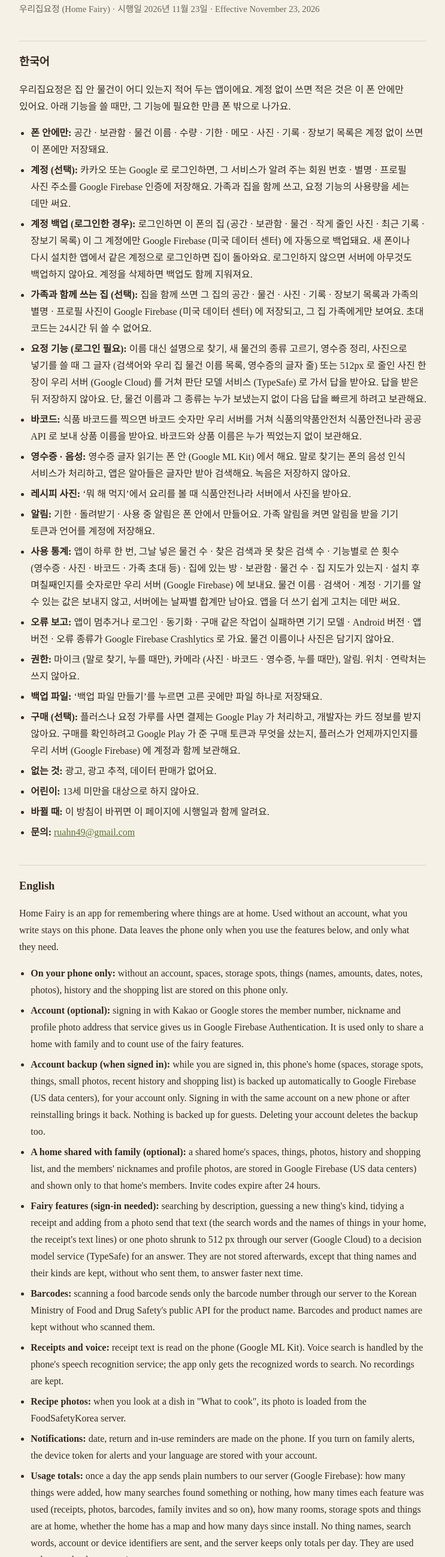
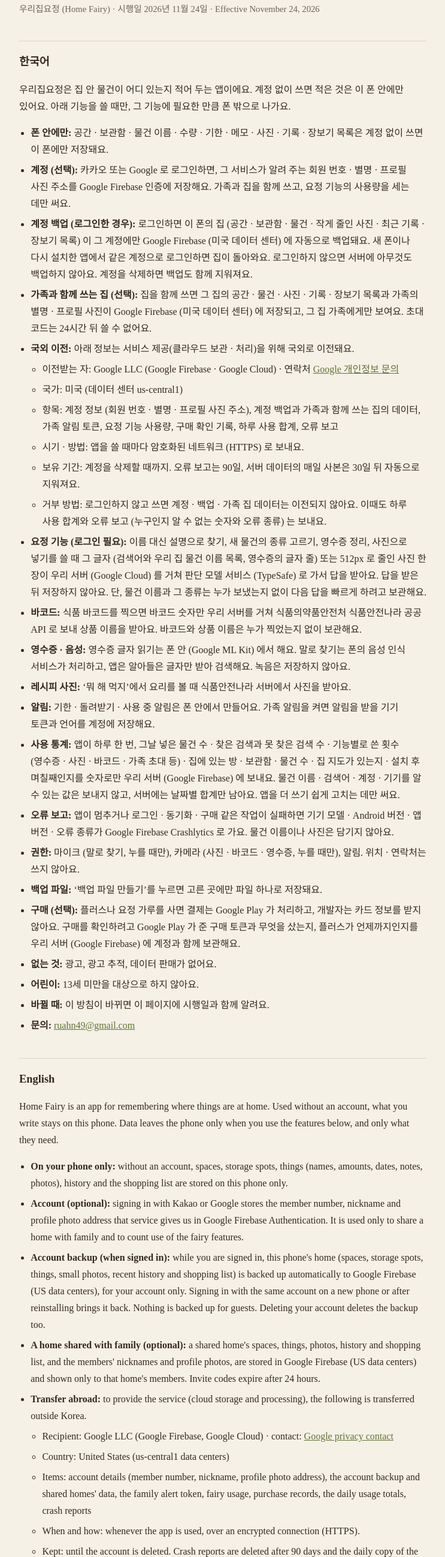
Before and after one commit to graviton94/graviton94.github.io, a plain HTML site: page homefairy/privacy/index.html in a window 1280 px wide. Shown: the part 204-2800 px from the top of the page at 60% size, without its empty margins (268-1011 px from the left). Drawn offline with Linux system fonts and the light colour scheme.

Commit message:
Home Fairy privacy: transfer abroad (Google LLC, US), nightly copy kept 30 days (#23)
Claude-Session: https://claude.ai/code/session_01B27ZN5yP1ixiSBpvkuwVVP

Co-authored-by: Claude <noreply@anthropic.com>

```diff
--- a/homefairy/privacy/index.html
+++ b/homefairy/privacy/index.html
@@ -6,7 +6,7 @@
 
 <nav><a href="#ko">한국어</a> · <a href="#en">English</a> · <a href="#delete">데이터 삭제 · Data deletion</a></nav>
 <h1>개인정보처리방침 · Privacy Policy</h1>
-<p class="soft">우리집요정 (Home Fairy) · 시행일 2026년 11월 23일 · Effective November 23, 2026</p>
+<p class="soft">우리집요정 (Home Fairy) · 시행일 2026년 11월 24일 · Effective November 24, 2026</p>
 
 <h2 id="ko">한국어</h2>
 <p>우리집요정은 집 안 물건이 어디 있는지 적어 두는 앱이에요. 계정 없이 쓰면 적은 것은 이 폰 안에만 있어요. 아래 기능을 쓸 때만, 그 기능에 필요한 만큼 폰 밖으로 나가요.</p>
@@ -15,6 +15,15 @@
 <li><b>계정 (선택):</b> 카카오 또는 Google 로 로그인하면, 그 서비스가 알려 주는 회원 번호 · 별명 · 프로필 사진 주소를 Google Firebase 인증에 저장해요. 가족과 집을 함께 쓰고, 요정 기능의 사용량을 세는 데만 써요.</li>
 <li><b>계정 백업 (로그인한 경우):</b> 로그인하면 이 폰의 집 (공간 · 보관함 · 물건 · 작게 줄인 사진 · 최근 기록 · 장보기 목록) 이 그 계정에만 Google Firebase (미국 데이터 센터) 에 자동으로 백업돼요. 새 폰이나 다시 설치한 앱에서 같은 계정으로 로그인하면 집이 돌아와요. 로그인하지 않으면 서버에 아무것도 백업하지 않아요. 계정을 삭제하면 백업도 함께 지워져요.</li>
 <li><b>가족과 함께 쓰는 집 (선택):</b> 집을 함께 쓰면 그 집의 공간 · 물건 · 사진 · 기록 · 장보기 목록과 가족의 별명 · 프로필 사진이 Google Firebase (미국 데이터 센터) 에 저장되고, 그 집 가족에게만 보여요. 초대 코드는 24시간 뒤 쓸 수 없어요.</li>
+<li><b>국외 이전:</b> 아래 정보는 서비스 제공(클라우드 보관 · 처리)을 위해 국외로 이전돼요.
+<ul>
+<li>이전받는 자: Google LLC (Google Firebase · Google Cloud) · 연락처 <a href="https://support.google.com/policies/contact/general_privacy_form">Google 개인정보 문의</a></li>
+<li>국가: 미국 (데이터 센터 us-central1)</li>
+<li>항목: 계정 정보 (회원 번호 · 별명 · 프로필 사진 주소), 계정 백업과 가족과 함께 쓰는 집의 데이터, 가족 알림 토큰, 요정 기능 사용량, 구매 확인 기록, 하루 사용 합계, 오류 보고</li>
+<li>시기 · 방법: 앱을 쓸 때마다 암호화된 네트워크 (HTTPS) 로 보내요.</li>
+<li>보유 기간: 계정을 삭제할 때까지. 오류 보고는 90일, 서버 데이터의 매일 사본은 30일 뒤 자동으로 지워져요.</li>
+<li>거부 방법: 로그인하지 않고 쓰면 계정 · 백업 · 가족 집 데이터는 이전되지 않아요. 이때도 하루 사용 합계와 오류 보고 (누구인지 알 수 없는 숫자와 오류 종류) 는 보내요.</li>
+</ul></li>
 <li><b>요정 기능 (로그인 필요):</b> 이름 대신 설명으로 찾기, 새 물건의 종류 고르기, 영수증 정리, 사진으로 넣기를 쓸 때 그 글자 (검색어와 우리 집 물건 이름 목록, 영수증의 글자 줄) 또는 512px 로 줄인 사진 한 장이 우리 서버 (Google Cloud) 를 거쳐 판단 모델 서비스 (TypeSafe) 로 가서 답을 받아요. 답을 받은 뒤 저장하지 않아요. 단, 물건 이름과 그 종류는 누가 보냈는지 없이 다음 답을 빠르게 하려고 보관해요.</li>
 <li><b>바코드:</b> 식품 바코드를 찍으면 바코드 숫자만 우리 서버를 거쳐 식품의약품안전처 식품안전나라 공공 API 로 보내 상품 이름을 받아요. 바코드와 상품 이름은 누가 찍었는지 없이 보관해요.</li>
 <li><b>영수증 · 음성:</b> 영수증 글자 읽기는 폰 안 (Google ML Kit) 에서 해요. 말로 찾기는 폰의 음성 인식 서비스가 처리하고, 앱은 알아들은 글자만 받아 검색해요. 녹음은 저장하지 않아요.</li>
@@ -38,6 +47,15 @@
 <li><b>Account (optional):</b> signing in with Kakao or Google stores the member number, nickname and profile photo address that service gives us in Google Firebase Authentication. It is used only to share a home with family and to count use of the fairy features.</li>
 <li><b>Account backup (when signed in):</b> while you are signed in, this phone's home (spaces, storage spots, things, small photos, recent history and shopping list) is backed up automatically to Google Firebase (US data centers), for your account only. Signing in with the same account on a new phone or after reinstalling brings it back. Nothing is backed up for guests. Deleting your account deletes the backup too.</li>
 <li><b>A home shared with family (optional):</b> a shared home's spaces, things, photos, history and shopping list, and the members' nicknames and profile photos, are stored in Google Firebase (US data centers) and shown only to that home's members. Invite codes expire after 24 hours.</li>
+<li><b>Transfer abroad:</b> to provide the service (cloud storage and processing), the following is transferred outside Korea.
+<ul>
+<li>Recipient: Google LLC (Google Firebase, Google Cloud) · contact: <a href="https://support.google.com/policies/contact/general_privacy_form">Google privacy contact</a></li>
+<li>Country: United States (us-central1 data centers)</li>
+<li>Items: account details (member number, nickname, profile photo address), the account backup and shared homes' data, the family alert token, fairy usage, purchase records, the daily usage totals, crash reports</li>
+<li>When and how: whenever the app is used, over an encrypted connection (HTTPS).</li>
+<li>Kept: until the account is deleted. Crash reports are deleted after 90 days and the daily copy of the server data after 30 days.</li>
+<li>To refuse: used without signing in, no account, backup or shared-home data is transferred. The daily usage totals and crash reports (anonymous numbers and error kinds) are still sent.</li>
+</ul></li>
 <li><b>Fairy features (sign-in needed):</b> searching by description, guessing a new thing's kind, tidying a receipt and adding from a photo send that text (the search words and the names of things in your home, the receipt's text lines) or one photo shrunk to 512 px through our server (Google Cloud) to a decision model service (TypeSafe) for an answer. They are not stored afterwards, except that thing names and their kinds are kept, without who sent them, to answer faster next time.</li>
 <li><b>Barcodes:</b> scanning a food barcode sends only the barcode number through our server to the Korean Ministry of Food and Drug Safety's public API for the product name. Barcodes and product names are kept without who scanned them.</li>
 <li><b>Receipts and voice:</b> receipt text is read on the phone (Google ML Kit). Voice search is handled by the phone's speech recognition service; the app only gets the recognized words to search. No recordings are kept.</li>
```
